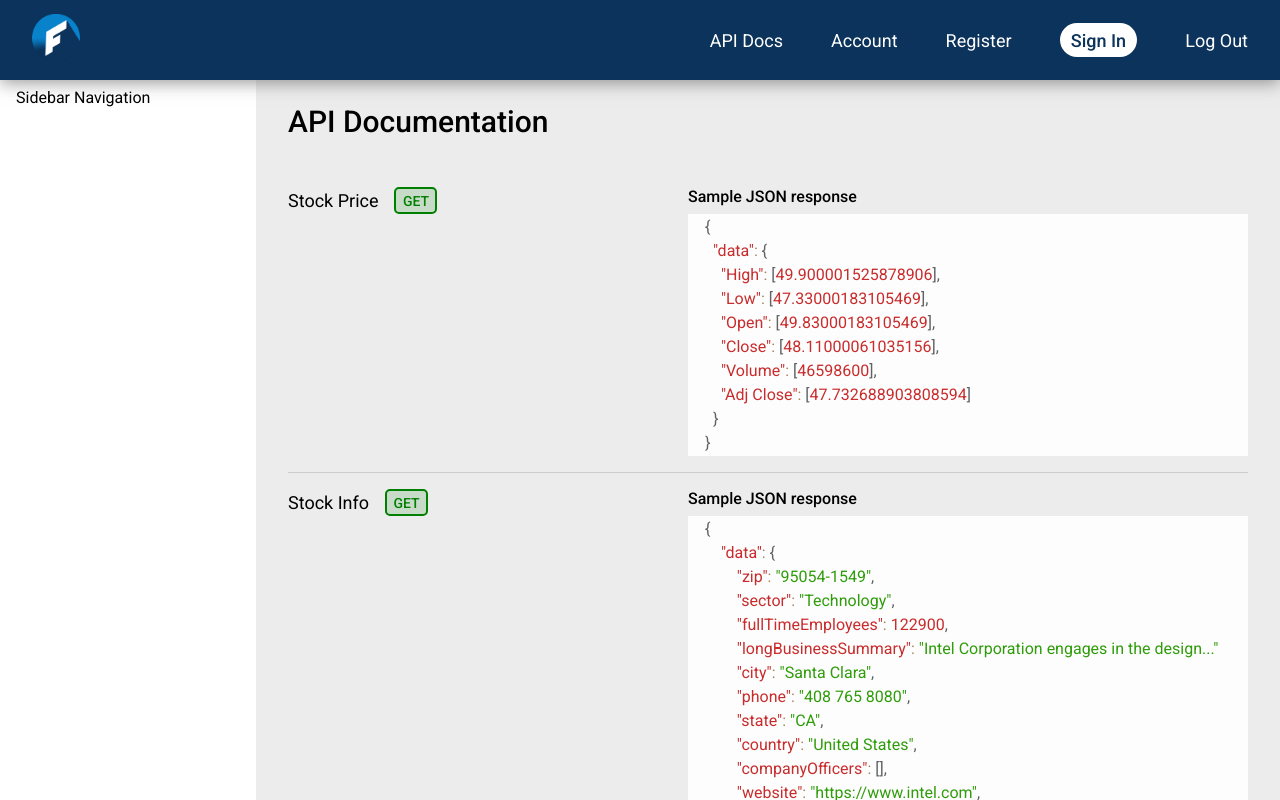
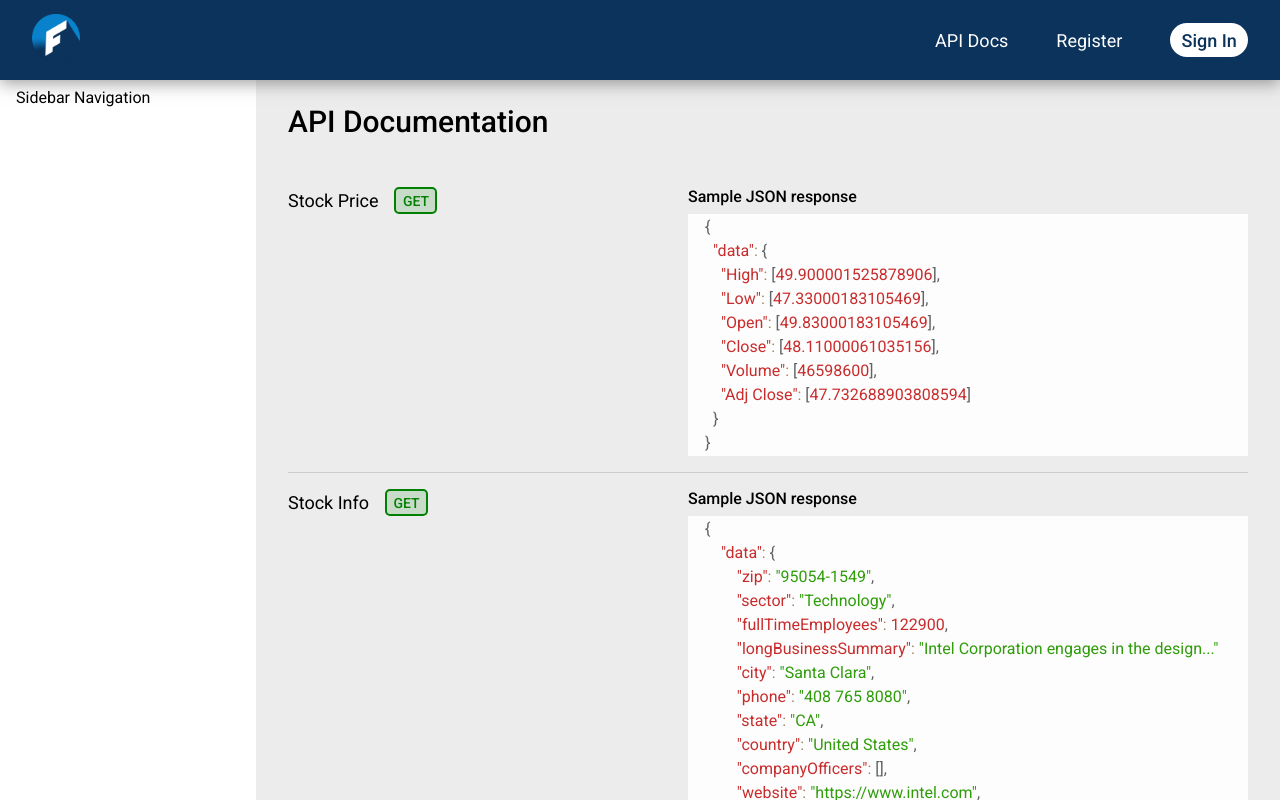
Before and after one commit to dnitecki/finfetch-ui, a React (Create React App) app: page /api in a window 1280 px wide. Built offline with nearby package versions, Linux system fonts and the light colour scheme.

Commit message:
react context for login status

```diff
--- a/src/apps/finfetch-api/Home.jsx
+++ b/src/apps/finfetch-api/Home.jsx
@@ -1,4 +1,5 @@
 import React from "react";
+import { useState } from "react";
 import "./Home.scss";
 import Navbar from "./components/navbar/Navbar";
 import Login from "./pages/login/Login";
@@ -6,10 +7,13 @@ import Documentation from "./pages/documentation/Documentation";
 import Register from "./pages/register/Register";
 import Account from "./pages/account/Account";
 import { Route, Routes } from "react-router-dom";
+import UserContext from "../../components/context/UserContext";
 
 export default function Home() {
+  const [loginStatus, setLoginStatus] = useState(false);
   return (
     <div className="app-api">
+      <UserContext.Provider value={{ loginStatus, setLoginStatus }}>
         <div className="app-api-container">
           <Navbar />
           <Routes>
@@ -19,6 +23,7 @@ export default function Home() {
             <Route path="account" element={<Account />} />
           </Routes>
         </div>
+      </UserContext.Provider>
     </div>
   );
 }
--- a/src/apps/finfetch-api/components/navbar/Navbar.jsx
+++ b/src/apps/finfetch-api/components/navbar/Navbar.jsx
@@ -1,18 +1,21 @@
-import React from "react";
+import React, { useContext } from "react";
 import "./Navbar.scss";
 import { NavLink } from "react-router-dom";
 import icon from "../../../../assets/FinFetch-icon.png";
 import axios from "axios";
+import UserContext from "../../../../components/context/UserContext";
 const LOGOUT_URL = "http://127.0.0.1:8000/api/logout/";
 
+export default function Navbar() {
+  const { loginStatus, setLoginStatus } = useContext(UserContext);
   const logOut = async () => {
+    setLoginStatus(false);
     const response = await axios.post(LOGOUT_URL, {
       headers: { "Content-Type": "application/json" },
     });
     console.log(response?.data);
   };
 
-export default function Navbar() {
   return (
     <div className="api-navbar">
       <div className="api-navbar-container">
@@ -25,6 +28,7 @@ export default function Navbar() {
             />
           </NavLink>
         </div>
+        {loginStatus ? (
           <div className="api-navbar-links">
             <NavLink to="">
               <div className="api-documentation-button">API Docs</div>
@@ -32,16 +36,23 @@ export default function Navbar() {
             <NavLink to="account">
               <div className="api-account-button">Account</div>
             </NavLink>
+            <div className="api-logout-button" onClick={logOut}>
+              Log Out
+            </div>
+          </div>
+        ) : (
+          <div className="api-navbar-links">
+            <NavLink to="">
+              <div className="api-documentation-button">API Docs</div>
+            </NavLink>
             <NavLink to="register">
               <div className="api-register-button">Register</div>
             </NavLink>
             <NavLink to="login">
               <div className="api-login-button">Sign In</div>
             </NavLink>
-          <div className="api-logout-button" onClick={logOut}>
-            Log Out
           </div>
-        </div>
+        )}
       </div>
     </div>
   );
--- a/src/apps/finfetch-api/pages/login/Login.jsx
+++ b/src/apps/finfetch-api/pages/login/Login.jsx
@@ -1,13 +1,15 @@
-import React from "react";
+import React, { useContext } from "react";
 import "./Login.scss";
 import icon from "../../../../assets/FinFetch-icon.png";
 import { useState } from "react";
+import UserContext from "../../../../components/context/UserContext";
 import axios from "axios";
 const LOGIN_URL = "http://127.0.0.1:8000/api/login/";
 
 export default function Login() {
   const [email, setEmail] = useState("");
   const [pwd, setPwd] = useState("");
+  const { setLoginStatus } = useContext(UserContext);
 
   const handleSubmit = async (e) => {
     e.preventDefault();
@@ -19,11 +21,12 @@ export default function Login() {
           headers: { "Content-Type": "application/json" },
         }
       );
-      // const jwt = response.headers.get("Set-Cookie");
 
       console.log(response?.data);
+
       //clear state and controlled inputs
       //need value attrib on inputs for this
+      setLoginStatus(true);
       setEmail("");
       setPwd("");
     } catch (err) {
--- /dev/null
+++ b/src/components/context/UserContext.js
@@ -0,0 +1,5 @@
+import React from "react";
+
+const UserContext = React.createContext();
+
+export default UserContext;
```
Lines whose indentation alone changed are shown as unchanged.
